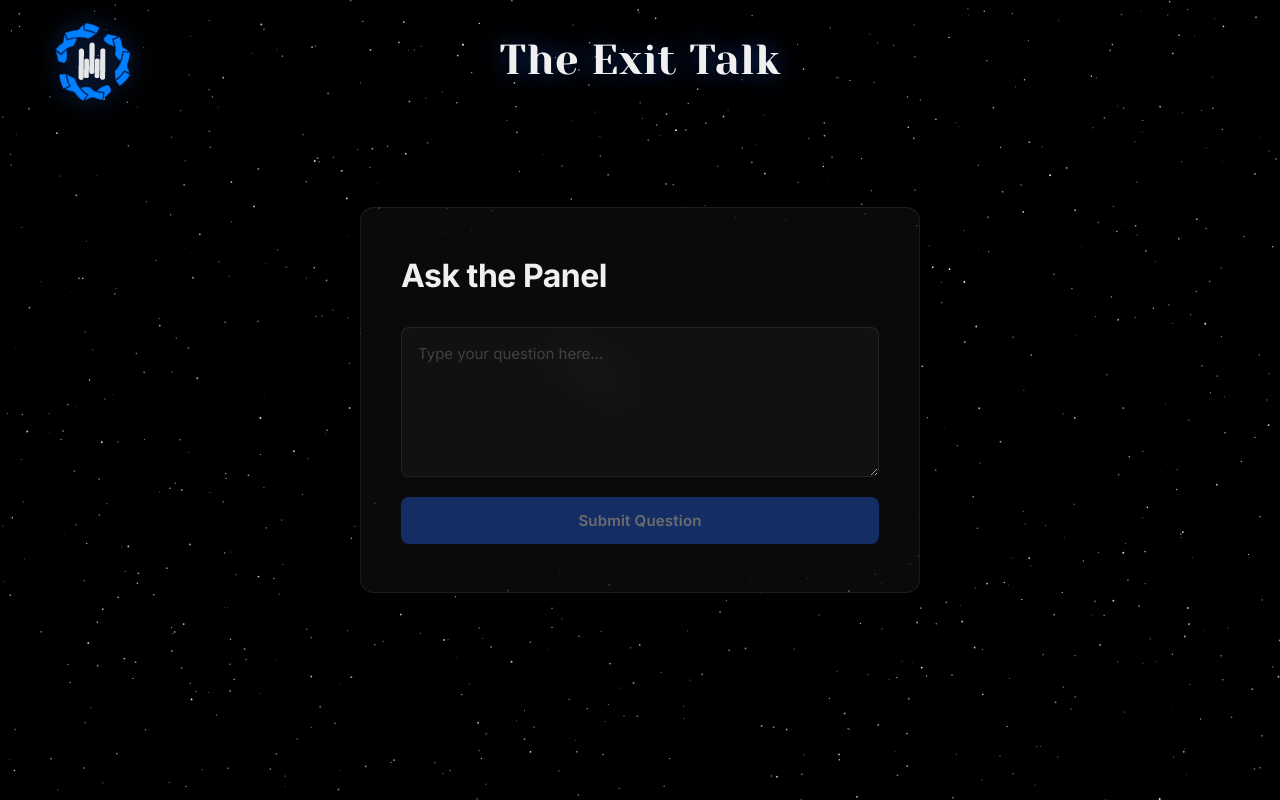
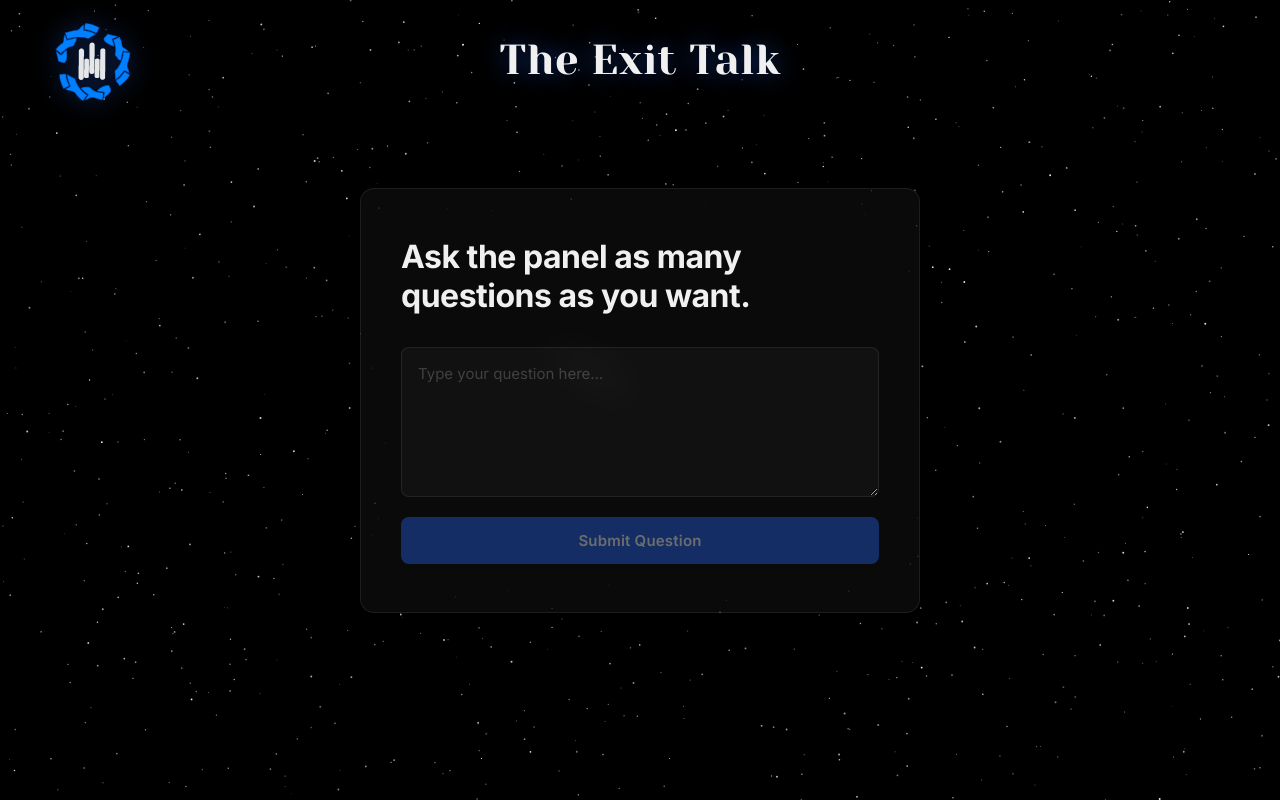
Before and after one commit to ArjyaDey06/the-exit-talk, a React (Vite) app: page / in a window 1280 px wide. Built offline with nearby package versions, Linux system fonts and the light colour scheme; no server answers.

Commit message:
one last change maybe

```diff
--- a/src/pages/SubmitPage.jsx
+++ b/src/pages/SubmitPage.jsx
@@ -48,7 +48,7 @@ export default function SubmitPage() {
         ) : (
           <div className="glass-card">
             <div className="card-header">
-              <h1>Ask the Panel</h1>
+              <h1>Ask the panel as many questions as you want.</h1>
             </div>
 
             <form onSubmit={handleSubmit} className="submit-form">
```
